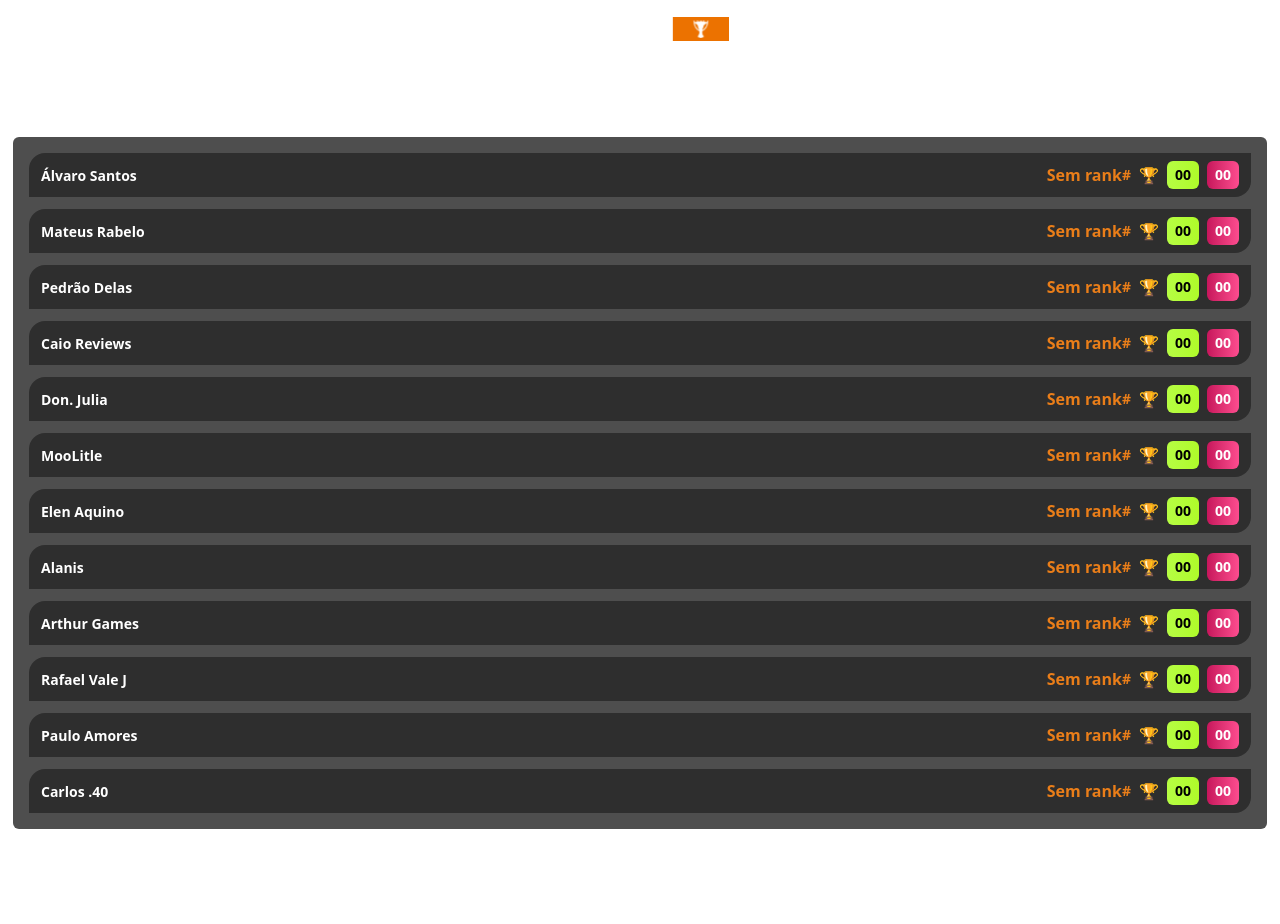
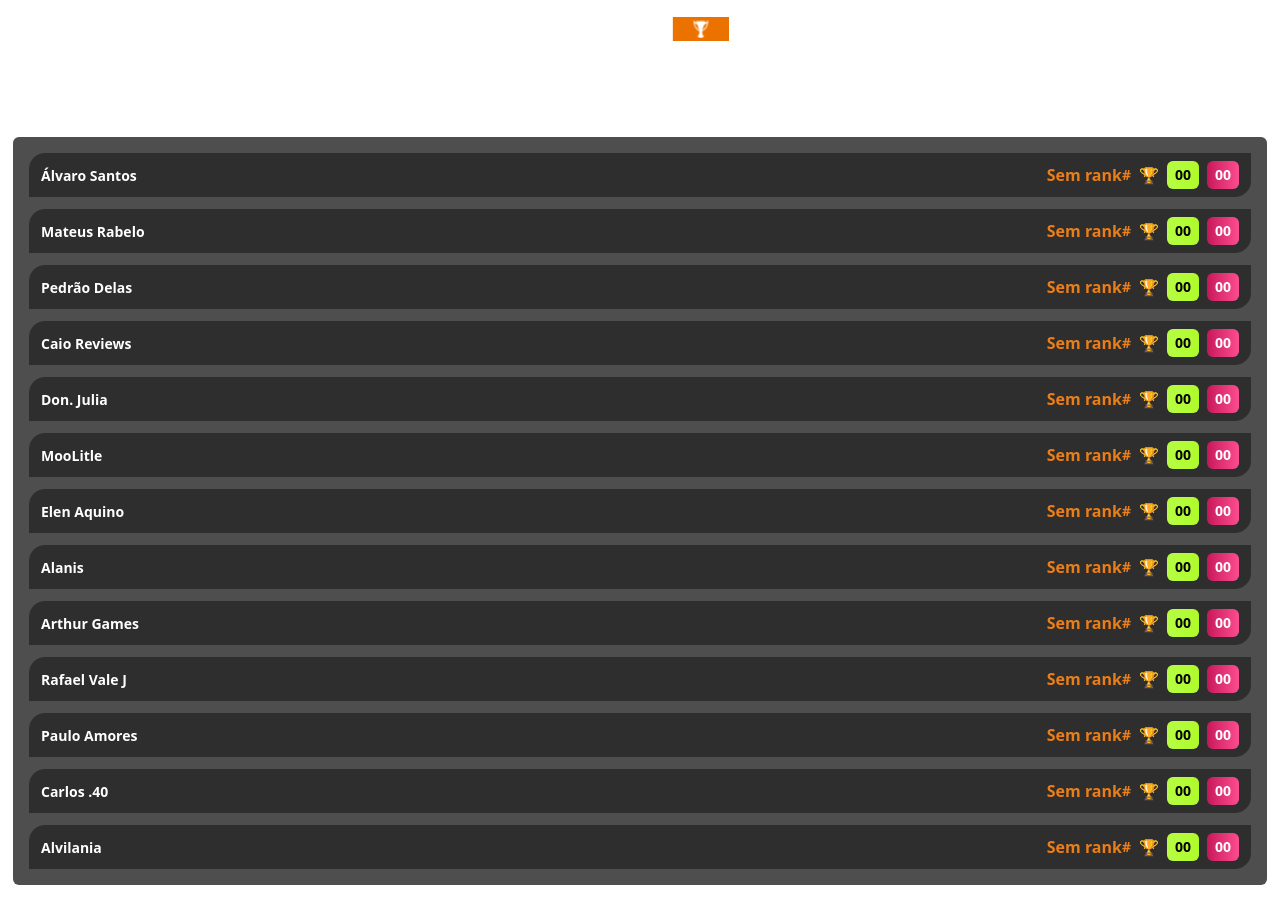
Before and after one commit to contrasov/break-copa, a Vue app: page / in a window 1280 px wide. Shown: the top 924 px of the page. Before the commit the page ends 878 px from the top, so only its background shows below. Built offline with nearby package versions, Linux system fonts and the light colour scheme.

Commit message:
add: new competitor

```diff
--- a/src/pages/Home.vue
+++ b/src/pages/Home.vue
@@ -17,6 +17,7 @@ const competitors = ref([
     { name: 'Rafael Vale J', victories: 0, defeats: 0, position: 0 },
     { name: 'Paulo Amores', victories: 0, defeats: 0, position: 0 },
     { name: 'Carlos .40', victories: 0, defeats: 0, position: 0 },
+    { name: 'Alvilania', victories: 0, defeats: 0, position: 0 },
 ]);
 
 // Computed property para ordenar competidores por vitórias
```
